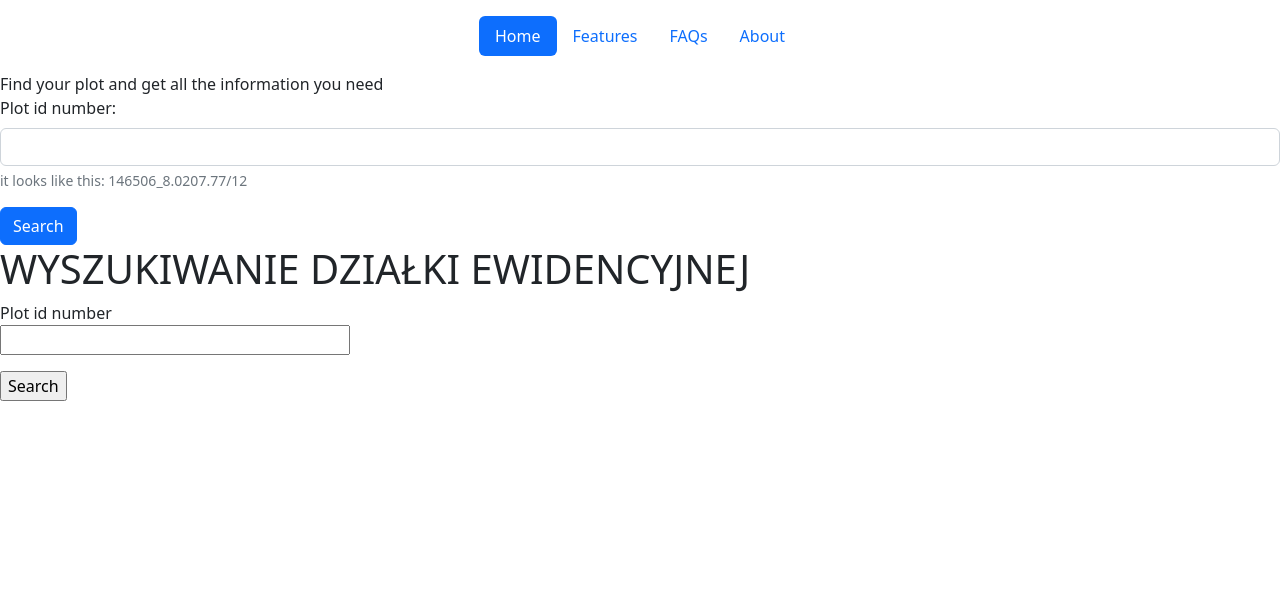
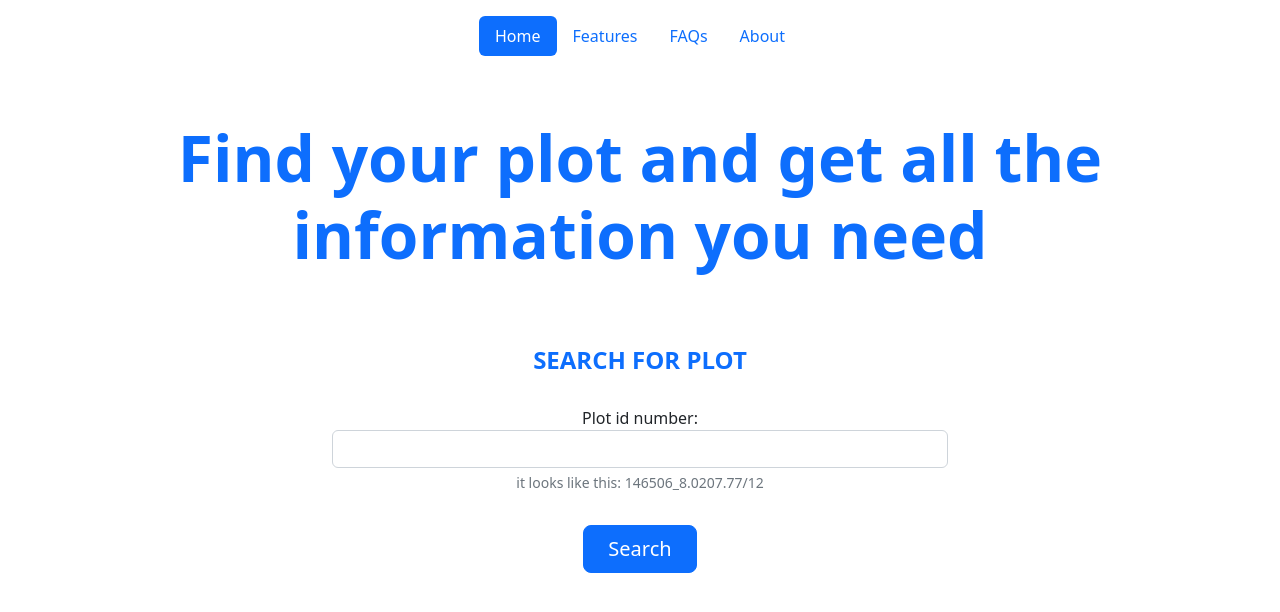
Before and after one commit to tomczykart/check-your-plot, a Flask app: page / in a window 1280 px wide. Shown: the top 612 px of the page. Run offline with Flask 2, Linux system fonts and the light colour scheme.

Commit message:
page design update

```diff
--- a/plotter/app/forms.py
+++ b/plotter/app/forms.py
@@ -4,7 +4,7 @@ from wtforms.validators import DataRequired, Email
 from app.models import User, SearchQuery
 
 class SearchForm(FlaskForm):
-    search_query = StringField('Plot id number', validators=[DataRequired()])
+    search_query = StringField('Plot id number:', validators=[DataRequired()])
     submit = SubmitField('Search')
 
 class SendResultsForm(FlaskForm):
--- a/plotter/app/templates/base.html
+++ b/plotter/app/templates/base.html
@@ -8,6 +8,7 @@
 
     </head>
     <body>
+      <main>
           <!--        NAVIGATION BAR                -->
           <div class="container">
             <header class="d-flex justify-content-center py-3">
@@ -21,20 +22,19 @@
           </div>
           <!--        NAVIGATION BAR                -->
 
-          <p4>Find your plot and get all the information you need</p4>
+          <!--        MAIN TITLE                -->
+          <div class="px-4 py-3 my-2 text-center">
+            <br>
+              <h1 class='display-3 fw-bold text-primary'>Find your plot and get all the information you need</h1>
+          </div>
+          <!--        MAIN TITLE                -->
 
-          <!--        FORM        <div class="mb-3">        -->
-          <form>
-            <div class="mb-3">
-              <label for="exampleInputEmail1" class="form-label">Plot id number:</label>
-              <input type="email" class="form-control" id="exampleInputEmail1" aria-describedby="emailHelp">
-              <div id="emailHelp" class="form-text">it looks like this: 146506_8.0207.77/12</div>
-            </div>
-            <button type="submit" class="btn btn-primary">Search</button>
-          </form>
-          <!--        FORM                -->
+          <!--        MAIN BODY                -->
+          <div class="px-4 py-3 my-2 text-center">
 
+              <!--        PAGES CONTENT              -->
               {% block content %}{% endblock%}
+              <!--        PAGES CONTENT              -->
 
               <!--        FLASH ERROR                -->
               <div class=container>
@@ -50,8 +50,14 @@
               </div>
               <!--        FLASH ERROR                -->
 
+          </div>
+          <!--        MAIN BODY                -->
+
+      </main>
+
       <!--        BOOTSTRAP JAVASCRIPT                -->
       <script src="https://cdn.jsdelivr.net/npm/bootstrap@5.2.1/dist/js/bootstrap.bundle.min.js" integrity="sha384-u1OknCvxWvY5kfmNBILK2hRnQC3Pr17a+RTT6rIHI7NnikvbZlHgTPOOmMi466C8" crossorigin="anonymous"></script>
       <!--        BOOTSTRAP JAVASCRIPT                -->
+
     </body>
 </html>
--- a/plotter/app/templates/index.html
+++ b/plotter/app/templates/index.html
@@ -1,21 +1,36 @@
 {% extends 'base.html'%}
 {% block content%}
 
-<h1>WYSZUKIWANIE DZIAŁKI EWIDENCYJNEJ</h1>
+<div>
+<br>
+<h4  class='display-9 fw-bold text-primary'>SEARCH FOR PLOT</h4>
+</div>
 
 <!--        FORM               -->
 <form action='' method='POST' novalidate>
   {{ form.hidden_tag() }}
-  <p>
-    {{ form.search_query.label }}<br>
-    {{ form.search_query(size=32) }}
-    {% for error in form.search_query.errors %}
-    <span style='color:red;'>[{{ error }}]</span>
-    {% endfor %}
-  </p>
-  <p>
-    {{ form.submit() }}
-  </p>
+  <div class="col-md-6 mx-auto text-center">
+    <div class='form-label'>
+      <br>
+      {{ form.search_query.label }}<br>
+      {{ form.search_query(class_='form-control', size=32) }}
+      <div id="emailHelp" class="form-text">it looks like this: 146506_8.0207.77/12</div>
+      <br>
+    </div>
+
+    <div class='form-group'>
+      {% for error in form.search_query.errors %}
+      <p style='color:red;'>[{{ error }}]</p>
+      {% endfor %}
+    </div>
+
+      <div class="d-grid gap-2 d-sm-flex justify-content-sm-center my-2">
+        {{ form.submit(class_='btn btn-primary btn-lg px-4 gap-3') }}
+      </div>
+
+  </div>
 <!--        FORM                -->
 
+
+
 {% endblock %}
```
Also changed, not shown: 1 other file. Lines whose indentation alone changed are shown as unchanged.
